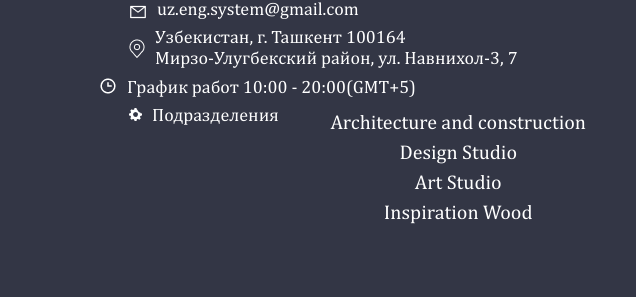
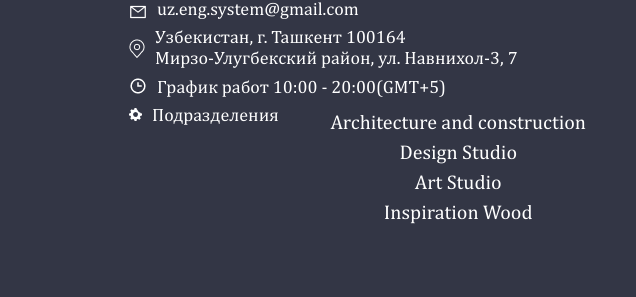
Before and after one commit to testfortest25865/parametrica, a plain HTML site: page index.html in a window 1280 px wide. Shown: the part 5024-5321 px from the top of the page, 644-1280 px from the left. Drawn offline with nearby package versions, Linux system fonts and the light colour scheme.

Commit message:
Add files via upload

```diff
--- a/style.css
+++ b/style.css
@@ -218,7 +218,7 @@ header {
     color: #11F4E1;
 }
 
-.grafik {
+.two_section .grafik {
     margin-left: -30px;
 }
 
```
